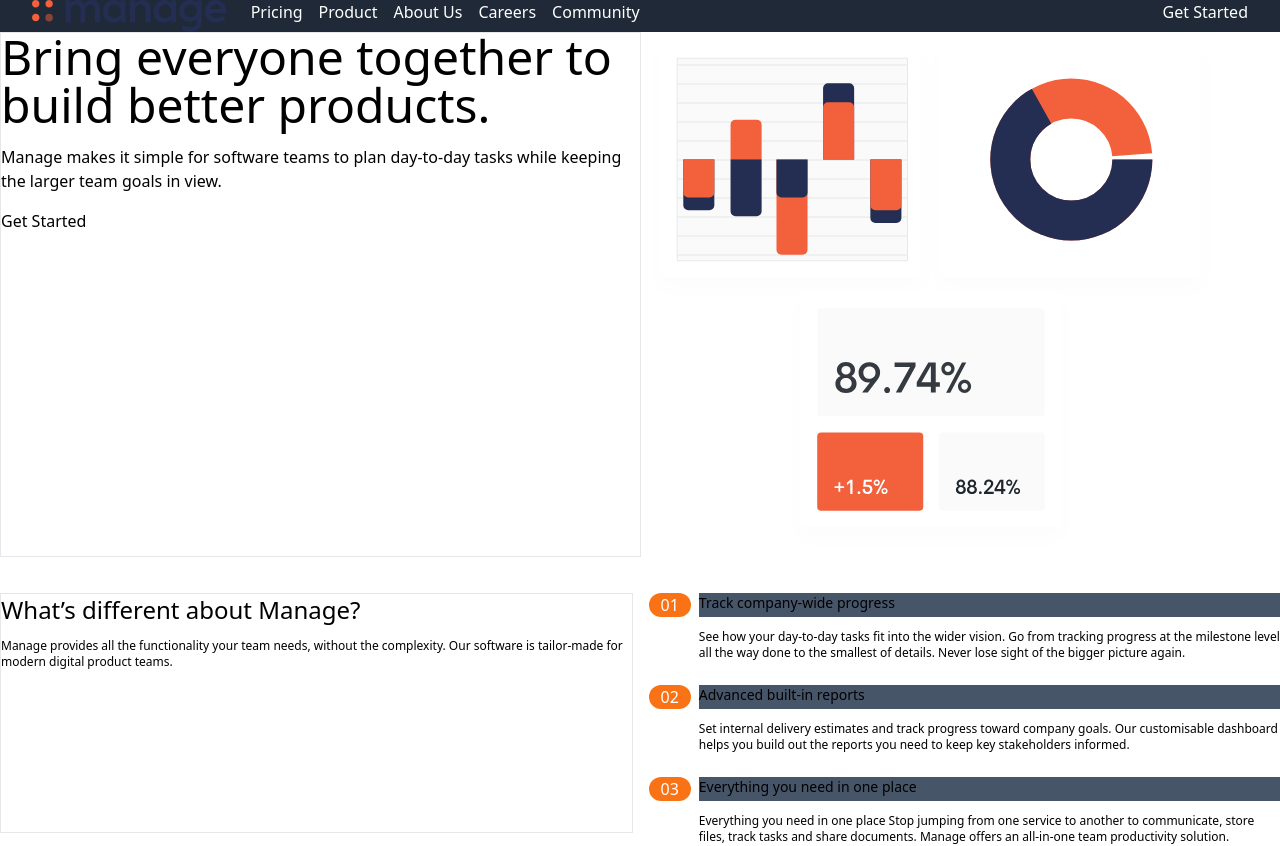
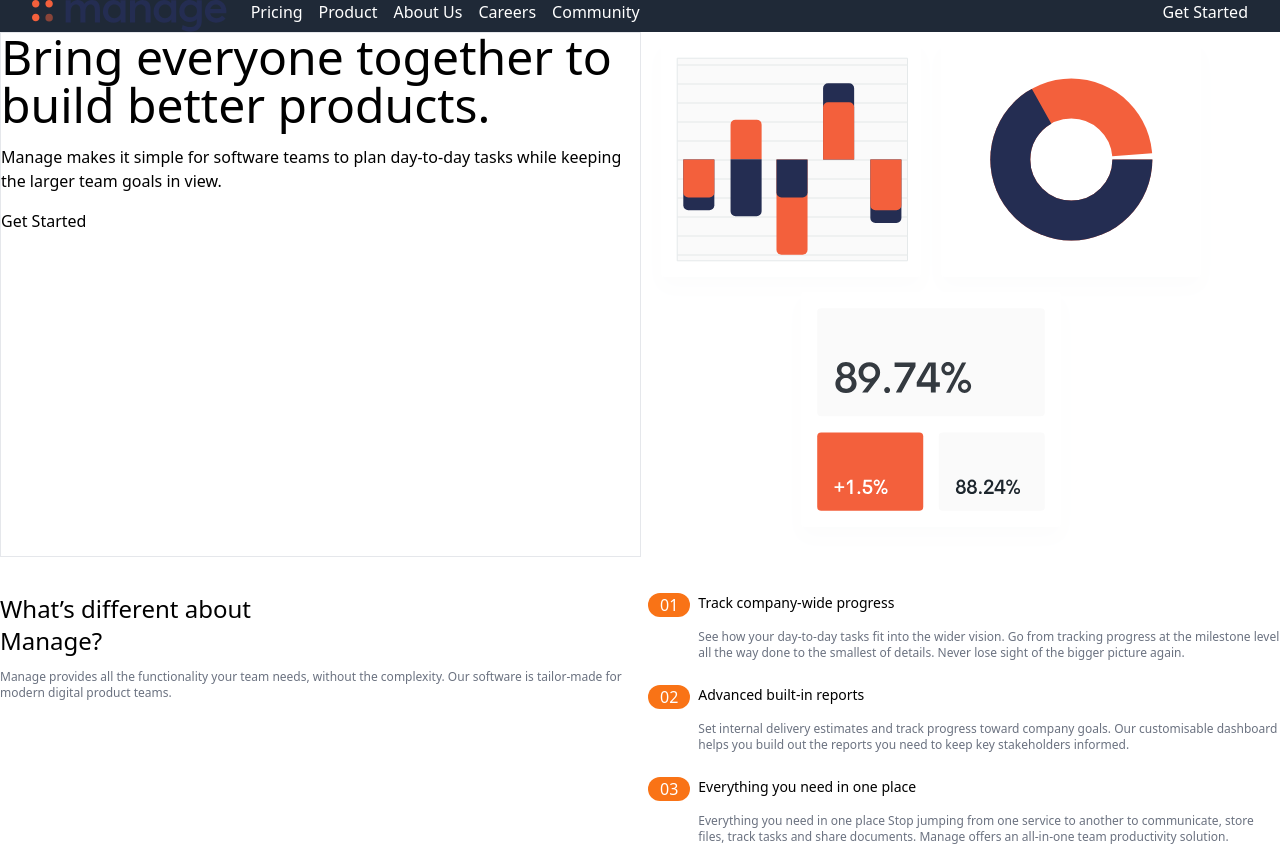
Before and after one commit to tsxepo-web/manage-landing-page, an Angular app: page / in a window 1280 px wide. Shown: the top 846 px of the page. Built offline with nearby package versions, Linux system fonts and the light colour scheme.

Commit message:
Updated main bg-color

```diff
--- a/src/app/Components/main/main.component.html
+++ b/src/app/Components/main/main.component.html
@@ -1,7 +1,10 @@
 <main class="container ml-2 mr-2 mt-9 sm:flex sm:gap-4 sm:mx-auto">
-  <section class="border w-full mb-9">
-    <h2 class="text-2xl pb-3">What’s different about Manage?</h2>
-    <p class="text-xs">
+  <section class="w-full mb-9">
+    <h2 class="text-2xl pb-3">
+      What’s different about <br />
+      Manage?
+    </h2>
+    <p class="text-xs text-gray-500">
       Manage provides all the functionality your team needs, without the
       complexity. Our software is tailor-made for modern digital product teams.
     </p>
@@ -13,10 +16,12 @@
         >01</span
       >
       <div class="mb-6 sm:pl-2">
-        <h2 class="bg-slate-600 h-6 ml-3 mb-3 pl-10 text-sm sm:ml-0 sm:pl-0">
+        <h2
+          class="bg-slate-600 h-6 ml-3 mb-3 pl-10 text-sm sm:bg-white sm:ml-0 sm:pl-0"
+        >
           Track company-wide progress
         </h2>
-        <p class="text-xs">
+        <p class="text-xs text-gray-500">
           See how your day-to-day tasks fit into the wider vision. Go from
           tracking progress at the milestone level all the way done to the
           smallest of details. Never lose sight of the bigger picture again.
@@ -29,10 +34,12 @@
         >02</span
       >
       <div class="mb-6 sm:pl-2">
-        <h2 class="bg-slate-600 h-6 ml-3 mb-3 pl-10 text-sm sm:ml-0 sm:pl-0">
+        <h2
+          class="bg-slate-600 h-6 ml-3 mb-3 pl-10 text-sm sm:bg-white sm:ml-0 sm:pl-0"
+        >
           Advanced built-in reports
         </h2>
-        <p class="text-xs">
+        <p class="text-xs text-gray-500">
           Set internal delivery estimates and track progress toward company
           goals. Our customisable dashboard helps you build out the reports you
           need to keep key stakeholders informed.
@@ -45,10 +52,12 @@
         >03</span
       >
       <div class="mb-6 sm:pl-2">
-        <h2 class="bg-slate-600 h-6 ml-3 mb-3 pl-10 text-sm sm:ml-0 sm:pl-0">
+        <h2
+          class="bg-slate-600 h-6 ml-3 mb-3 pl-10 text-sm sm:bg-white sm:ml-0 sm:pl-0"
+        >
           Everything you need in one place
         </h2>
-        <p class="text-xs">
+        <p class="text-xs text-gray-500">
           Everything you need in one place Stop jumping from one service to
           another to communicate, store files, track tasks and share documents.
           Manage offers an all-in-one team productivity solution.
```
